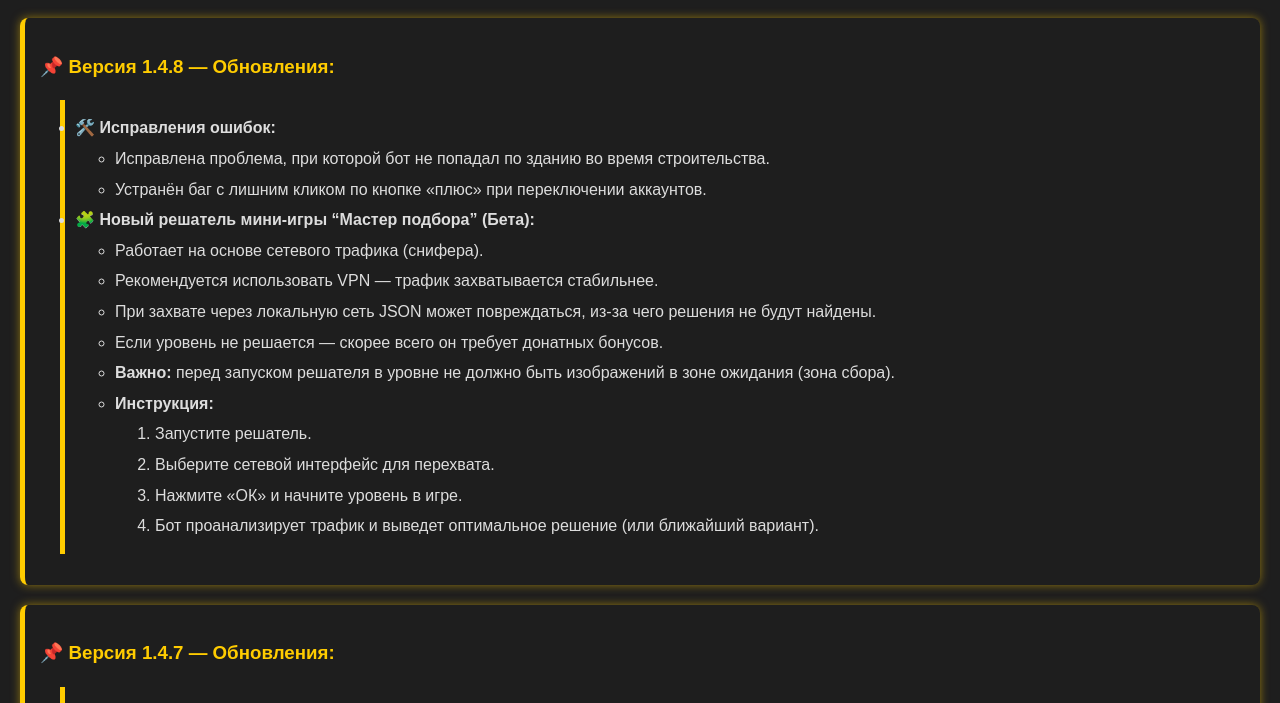
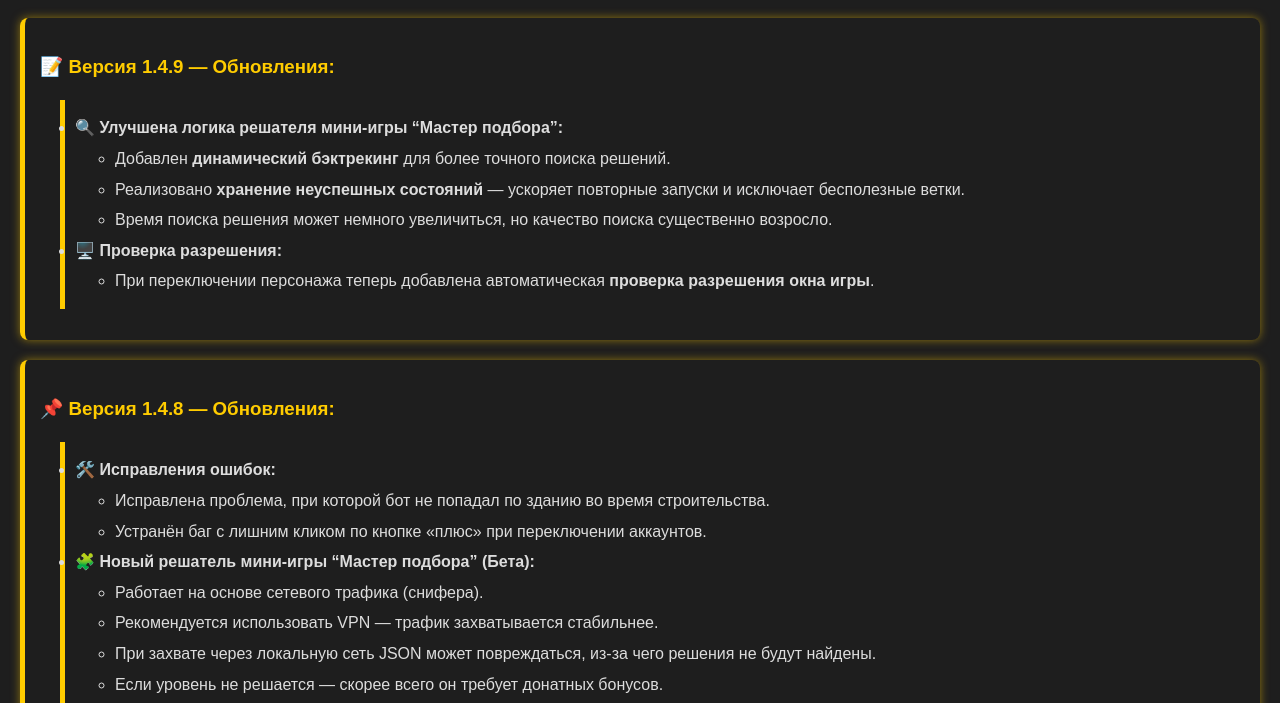
Before and after one commit to EXE-Kroxx/pns_bot_releases, a plain HTML site: page patch_notes.html in a window 1280 px wide. Shown: the part 76-779 px from the top of the page. Drawn offline with Linux system fonts and the light colour scheme.

Commit message:
Update patch_notes.html

```diff
--- a/patch_notes.html
+++ b/patch_notes.html
@@ -101,6 +101,24 @@
 <body>
 
     <h1>Патчноты</h1>
+    <div class="version">
+      <h3>📝 Версия 1.4.9 — Обновления:</h3>
+      <ul class="update">
+        <li><b>🔍 Улучшена логика решателя мини-игры “Мастер подбора”:</b>
+          <ul>
+            <li>Добавлен <b>динамический бэктрекинг</b> для более точного поиска решений.</li>
+            <li>Реализовано <b>хранение неуспешных состояний</b> — ускоряет повторные запуски и исключает бесполезные ветки.</li>
+            <li>Время поиска решения может немного увеличиться, но качество поиска существенно возросло.</li>
+          </ul>
+        </li>
+        <li><b>🖥️ Проверка разрешения:</b>
+          <ul>
+            <li>При переключении персонажа теперь добавлена автоматическая <b>проверка разрешения окна игры</b>.</li>
+          </ul>
+        </li>
+      </ul>
+    </div>
+
     <div class="version">
       <h3>📌 Версия 1.4.8 — Обновления:</h3>
       <ul class="update">
```
